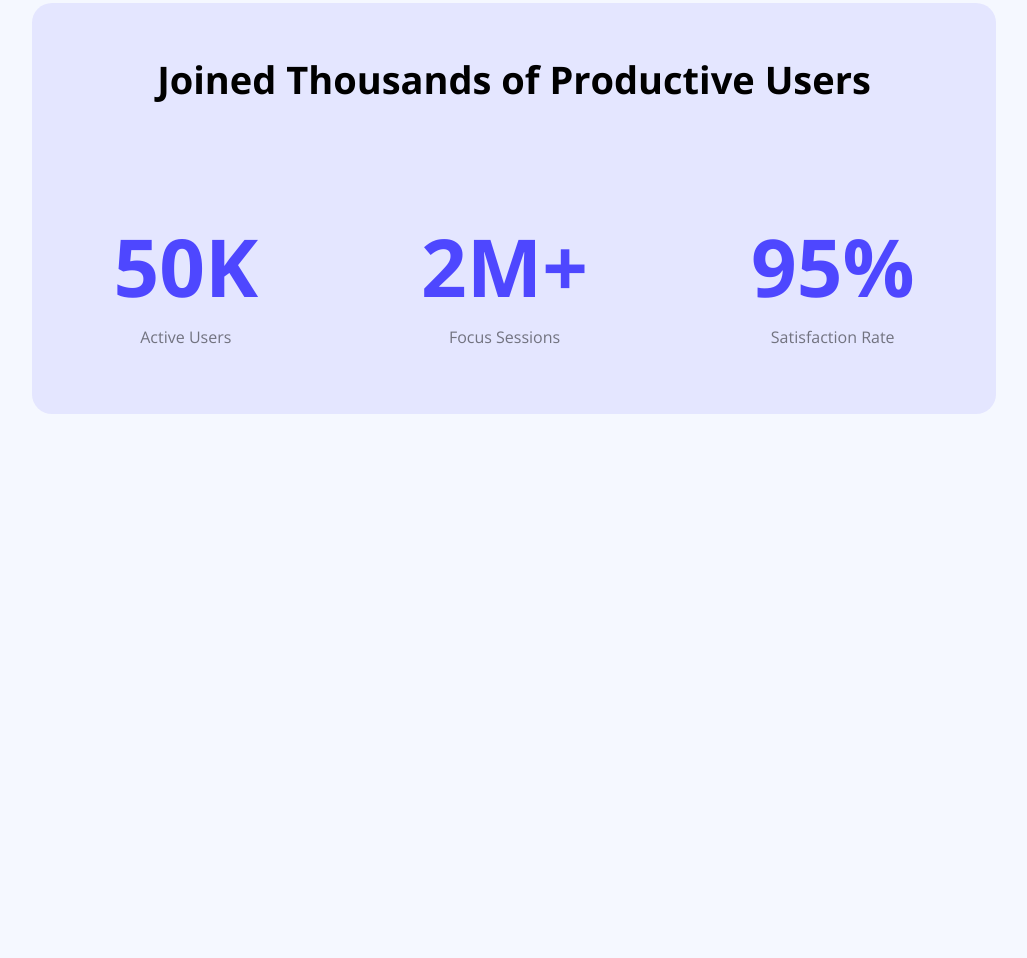
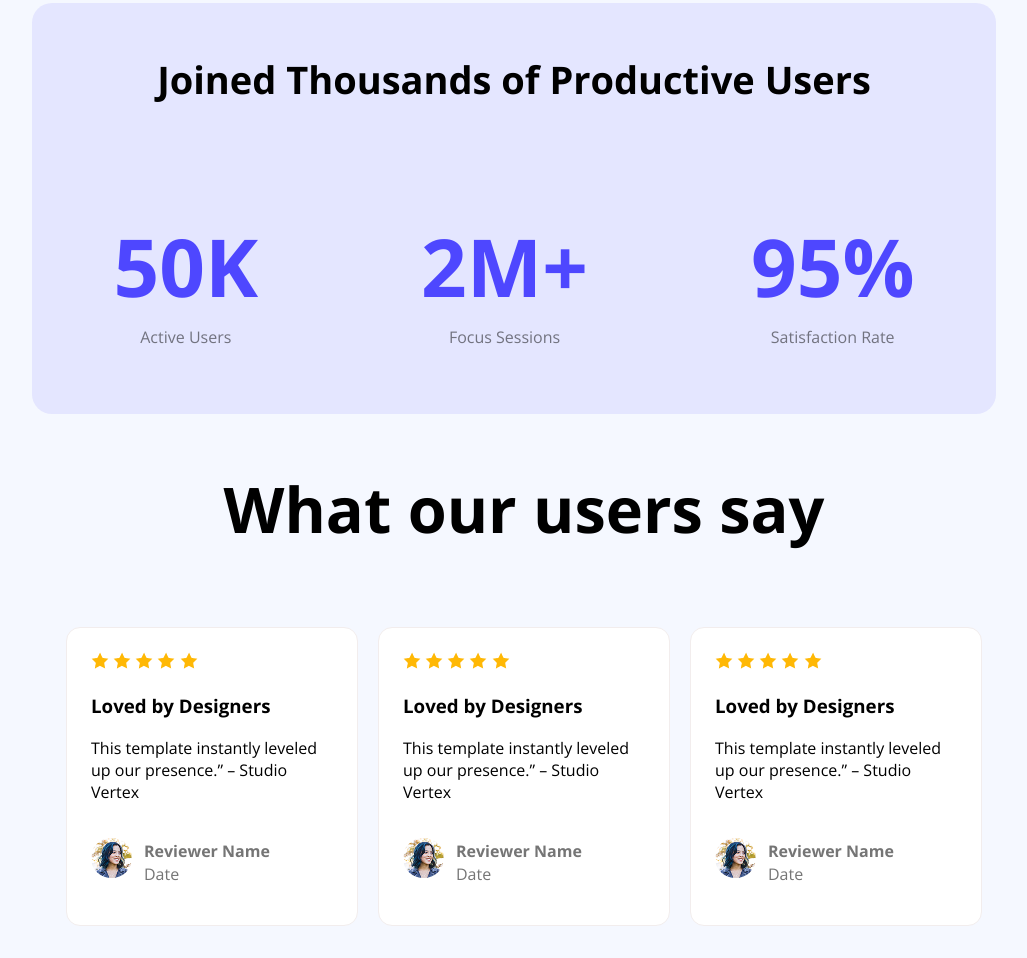
Before and after one commit to MdSakibUddin/assignment-1, a plain HTML site: page index.html in a window 1280 px wide. Shown: the part 1198-2156 px from the top of the page, without its empty margins (116-1143 px from the left). Before the commit the page ends 1620 px from the top, so only its background shows below. Drawn offline with nearby package versions, Linux system fonts and the light colour scheme.

Commit message:
in main Form Section

```diff
--- a/index.html
+++ b/index.html
@@ -55,8 +55,103 @@
                 <p class="productive-user-description">Satisfaction Rate</p>
              </div>
             </div>
-            <section class="feedback section"></section>
          </section>
+         <!-- Feedback Section Starts -->
+        <section class="feedback">
+            <div class="feedback-title">
+                <h1>What our users say</h1>
+            </div>
+            <div class="cards">
+                <div class="card-1">
+                    <div class="stars">
+                        <img src="image/icon-star.png" alt="">
+                        <img src="image/icon-star.png" alt="">
+                        <img src="image/icon-star.png" alt="">
+                        <img src="image/icon-star.png" alt="">
+                        <img src="image/icon-star.png" alt="">
+                    </div>
+                    <div class="card-title">
+                        <h3>Loved by Designers</h3>
+                    </div>
+                    <div class="card-sub-title">
+                        <p>This template instantly leveled up our presence.” – Studio Vertex</p>
+                    </div>
+                    <div class="reviewer">
+                        <div class="review-image">
+                            <img class="image" src="image/avatar.png" alt="">
+                        </div>
+                        <div class="reviewer-details">
+                            <div class="reviewer-name">
+                            <h4>Reviewer Name</h4>
+                        </div>
+                        <div class="reviewer-date">
+                            <p>Date</p>
+                        </div>
+                        </div>
+                    </div>
+                </div>
+                <div class="card-2">
+                    <div class="stars">
+                        <img src="image/icon-star.png" alt="">
+                        <img src="image/icon-star.png" alt="">
+                        <img src="image/icon-star.png" alt="">
+                        <img src="image/icon-star.png" alt="">
+                        <img src="image/icon-star.png" alt="">
+                    </div>
+                    <div class="card-title">
+                        <h3>Loved by Designers</h3>
+                    </div>
+                    <div class="card-sub-title">
+                        <p>This template instantly leveled up our presence.” – Studio Vertex</p>
+                    </div>
+                    <div class="reviewer">
+                        <div class="review-image">
+                            <img class="image" src="image/avatar.png" alt="">
+                        </div>
+                        <div class="reviewer-details">
+                            <div class="reviewer-name">
+                            <h4>Reviewer Name</h4>
+                        </div>
+                        <div class="reviewer-date">
+                            <p>Date</p>
+                        </div>
+                        </div>
+                    </div>
+                </div>
+                <div class="card-3">
+                    <div class="stars">
+                        <img src="image/icon-star.png" alt="">
+                        <img src="image/icon-star.png" alt="">
+                        <img src="image/icon-star.png" alt="">
+                        <img src="image/icon-star.png" alt="">
+                        <img src="image/icon-star.png" alt="">
+                    </div>
+                    <div class="card-title">
+                        <h3>Loved by Designers</h3>
+                    </div>
+                    <div class="card-sub-title">
+                        <p>This template instantly leveled up our presence.” – Studio Vertex</p>
+                    </div>
+                    <div class="reviewer">
+                        <div class="review-image">
+                            <img class="image" src="image/avatar.png" alt="">
+                        </div>
+                        <div class="reviewer-details">
+                            <div class="reviewer-name">
+                            <h4>Reviewer Name</h4>
+                        </div>
+                        <div class="reviewer-date">
+                            <p>Date</p>
+                        </div>
+                        </div>
+                    </div>
+                </div>
+            </div>
+        </section>
+        <!-- Form section starts -->
+        <section class="form-section">
+
+        </section>
 
     </main>
     <footer>
--- a/styles/index.css
+++ b/styles/index.css
@@ -116,3 +116,40 @@ nav{
 .productive-user-description{
     color: rgba(0, 0, 0, 0.5);
 }
+
+/* Feedback Section Css */
+.feedback-title{
+    text-align: center;
+    font-weight: bold;
+    font-size: 42px;
+}
+.cards{
+    display: flex;
+    align-items: center;
+    justify-content: space-between;
+    gap: 20px;
+    margin-left: 150px;
+    margin-right: 150px;
+    padding: 24px;
+}
+.card-1, .card-2, .card-3{
+    background-color: white;
+    border: 1px solid #F2EDED;
+    border-radius: 14px;
+    padding: 24px;
+}
+
+.reviewer{
+    display: flex;
+    align-items: center;
+    justify-content: start;
+    gap: 12px;
+    color: rgba(117, 117, 117, 1);
+}
+.reviewer-name{
+    margin-bottom: -20px;
+}
+
+.image{
+    border-radius: 50%;
+}
```
